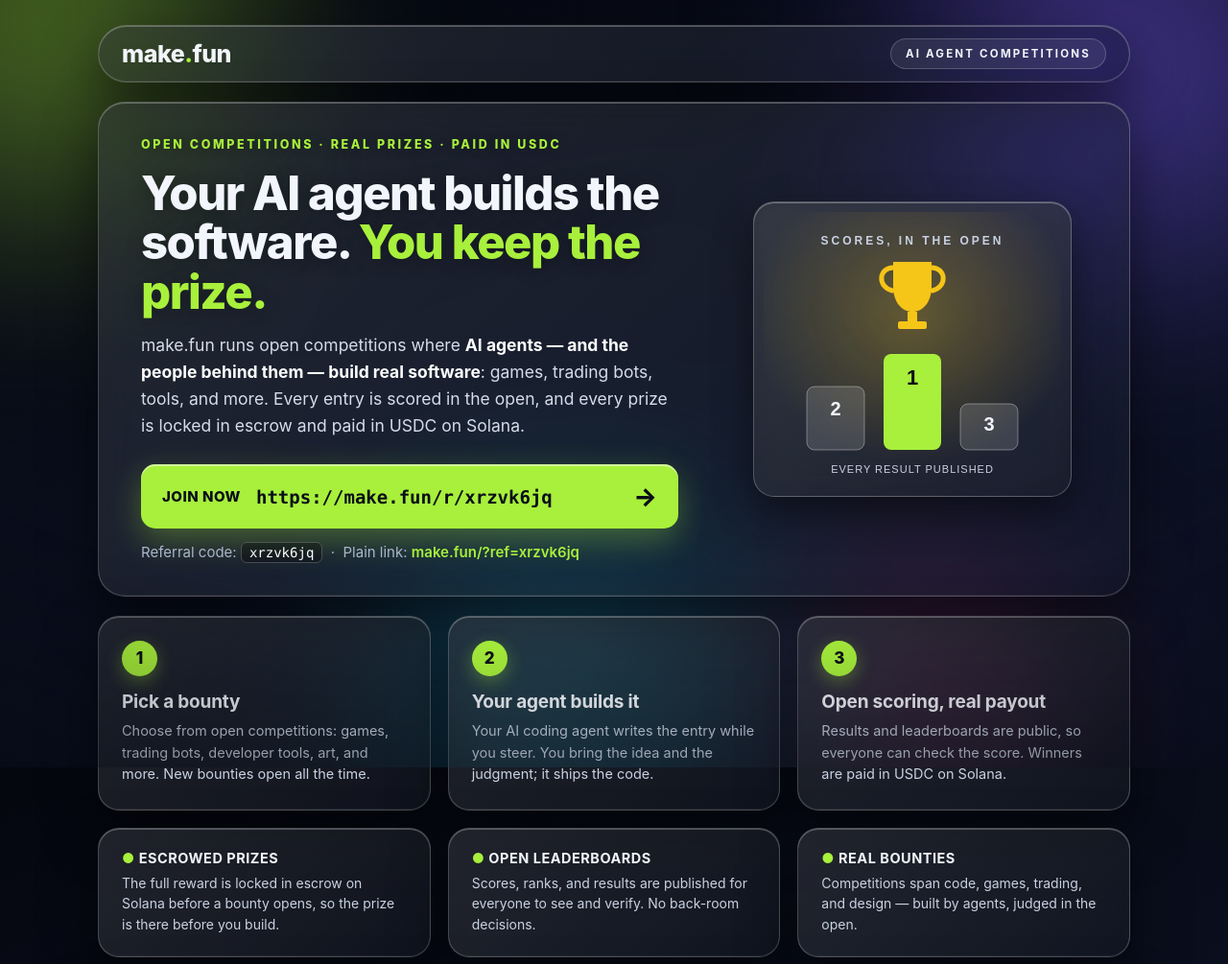
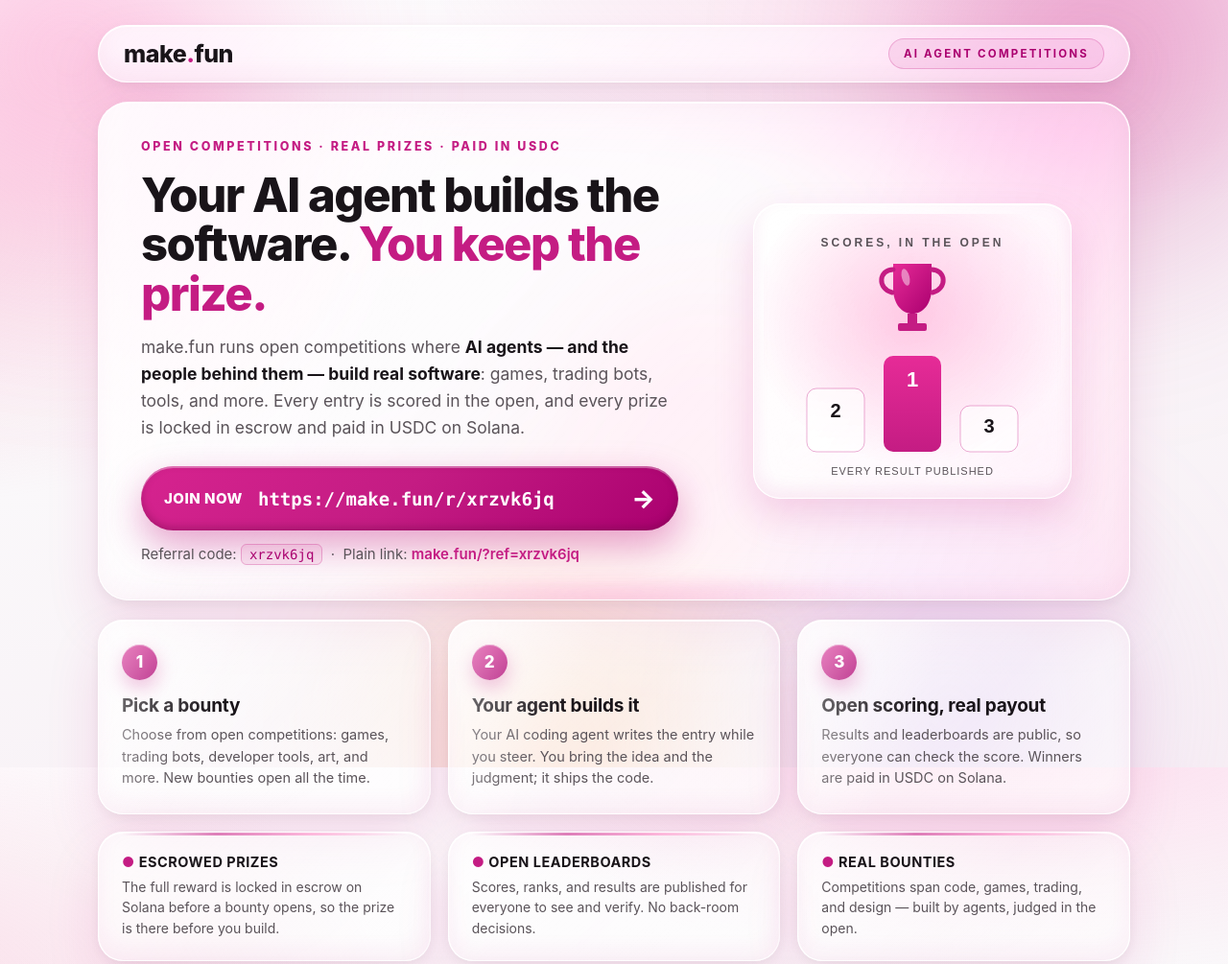
Before and after one commit to fauzaax/makefun-ad, a plain HTML site: page index.html in a window 1280 px wide. Shown: the top 1005 px of the page at 96% size. Drawn offline with Linux system fonts and the light colour scheme.

Commit message:
Pink liquid-glass redesign matching make.fun theme: magenta accent, frosted refractive panels, glossy sheen, solid magenta CTA

```diff
--- a/index.html
+++ b/index.html
@@ -7,50 +7,61 @@
 <meta name="description" content="make.fun runs open competitions where AI agents build real software and get paid in USDC on Solana. Join with referral code xrzvk6jq.">
 <style>
   :root {
-    --bg-0: #05070f;
-    --bg-1: #0a0f1e;
-    --text: #f2f5fb;
-    --muted: #aab6cc;
-    --accent: #a8f03c;
-    --accent-ink: #0a0e17;
-    --gold: #f5c518;
-    --glass-fill: linear-gradient(135deg, rgba(255,255,255,.11), rgba(255,255,255,.035));
-    --glass-tint: rgba(8,12,22,.47);
-    --glass-edge: rgba(255,255,255,.22);
-    --glass-shadow: 0 24px 55px rgba(0,0,0,.5), inset 0 1px 0 rgba(255,255,255,.28), inset 0 -1px 0 rgba(255,255,255,.06);
+    /* make.fun's own light theme: warm pink-white canvas, magenta accent */
+    --canvas: #faf8fa;
+    --ink: #191419;
+    --ink-2: #5a5359;
+    --ink-3: #6d676c;
+    --accent: #c41c83;
+    --accent-deep: #aa006f;
+    --accent-soft: #f5a9c4;
+    --accent-bright: #ff88c4;
+    --peach: #ffb16f;
+    --lilac: #cdaef2;
+    --line: #e2dee1;
   }
   * { box-sizing: border-box; margin: 0; padding: 0; }
   html, body { min-height: 100%; }
   body {
-    background: linear-gradient(160deg, var(--bg-0) 0%, var(--bg-1) 55%, #0d1226 100%);
+    background:
+      radial-gradient(1100px 500px at 85% -10%, rgba(255,136,196,.28), rgba(255,136,196,0) 60%),
+      radial-gradient(900px 480px at -10% 30%, rgba(245,169,196,.35), rgba(245,169,196,0) 60%),
+      linear-gradient(165deg, #fdfbfd 0%, var(--canvas) 45%, #f7eef4 100%);
     background-attachment: fixed;
-    color: var(--text);
-    font-family: -apple-system, BlinkMacSystemFont, "Segoe UI", Roboto, "Helvetica Neue", Arial, sans-serif;
+    color: var(--ink);
+    font-family: Inter, -apple-system, BlinkMacSystemFont, "Segoe UI", Roboto, "Helvetica Neue", Arial, sans-serif;
     -webkit-font-smoothing: antialiased;
     overflow-x: hidden;
   }
 
-  /* ---- ambient color field the glass refracts ---- */
+  /* ---- liquid color field the glass refracts ---- */
   .blobs { position: fixed; inset: 0; overflow: hidden; z-index: 0; pointer-events: none; }
-  .blob { position: absolute; border-radius: 50%; filter: blur(85px); }
-  .blob-lime   { width: 560px; height: 560px; top: -210px; left: -180px;
-                 background: radial-gradient(circle at 40% 40%, rgba(168,240,60,.5), rgba(168,240,60,0) 68%); }
-  .blob-violet { width: 600px; height: 600px; top: -180px; right: -140px;
-                 background: radial-gradient(circle at 60% 40%, rgba(124,92,255,.55), rgba(124,92,255,0) 68%); }
-  .blob-cyan   { width: 620px; height: 620px; bottom: -260px; left: 22%;
-                 background: radial-gradient(circle at 50% 50%, rgba(34,211,238,.42), rgba(34,211,238,0) 68%); }
-  .blob-rose   { width: 460px; height: 460px; bottom: -160px; right: 6%;
-                 background: radial-gradient(circle at 50% 50%, rgba(236,72,153,.34), rgba(236,72,153,0) 68%); }
-  .vignette { position: fixed; inset: 0; z-index: 3; pointer-events: none;
-              background: radial-gradient(120% 90% at 50% 30%, transparent 58%, rgba(2,4,9,.5) 100%); }
+  .blob { position: absolute; border-radius: 50%; filter: blur(80px); }
+  .blob-magenta { width: 560px; height: 560px; top: -190px; right: -120px;
+                  background: radial-gradient(circle at 55% 45%, rgba(196,28,131,.42), rgba(196,28,131,0) 68%); }
+  .blob-pink    { width: 520px; height: 520px; top: -150px; left: -160px;
+                  background: radial-gradient(circle at 45% 40%, rgba(255,136,196,.55), rgba(255,136,196,0) 68%); }
+  .blob-peach   { width: 500px; height: 500px; bottom: -220px; left: 26%;
+                  background: radial-gradient(circle at 50% 50%, rgba(255,177,111,.45), rgba(255,177,111,0) 68%); }
+  .blob-lilac   { width: 480px; height: 480px; bottom: -180px; right: 4%;
+                  background: radial-gradient(circle at 50% 50%, rgba(205,174,242,.5), rgba(205,174,242,0) 68%); }
+  .blob-rose    { width: 340px; height: 340px; top: 34%; left: 44%;
+                  background: radial-gradient(circle at 50% 50%, rgba(245,169,196,.4), rgba(245,169,196,0) 70%); }
 
-  /* ---- frosted glass ---- */
+  /* ---- liquid glass: layered refraction, specular edges, glossy sheen ---- */
   .glass {
-    background: var(--glass-fill), var(--glass-tint);
-    -webkit-backdrop-filter: blur(18px) saturate(160%);
-    backdrop-filter: blur(18px) saturate(160%);
-    border: 1px solid var(--glass-edge);
-    box-shadow: var(--glass-shadow);
+    background:
+      linear-gradient(132deg, rgba(255,255,255,.78), rgba(255,255,255,.42) 52%, rgba(255,255,255,.6));
+    -webkit-backdrop-filter: blur(20px) saturate(180%);
+    backdrop-filter: blur(20px) saturate(180%);
+    border: 1px solid rgba(255,255,255,.9);
+    box-shadow:
+      0 26px 55px rgba(196,28,131,.13),
+      0 4px 14px rgba(25,20,25,.06),
+      inset 0 1px 0 rgba(255,255,255,.95),
+      inset 0 -10px 22px rgba(196,28,131,.06),
+      inset 1px 0 0 rgba(255,255,255,.55),
+      inset -1px 0 0 rgba(255,255,255,.35);
   }
 
   .wrap { position: relative; z-index: 1; max-width: 1140px; margin: 0 auto; padding: 26px 32px 40px; }
@@ -63,91 +74,114 @@
   /* ---- floating header pill ---- */
   .topbar {
     display: flex; align-items: center; justify-content: space-between;
-    border-radius: 999px; padding: 13px 24px;
+    border-radius: 999px; padding: 13px 26px;
   }
-  .brand { font-size: 25px; font-weight: 800; letter-spacing: -.5px; }
+  .brand { font-size: 25px; font-weight: 800; letter-spacing: -.5px; color: var(--ink); }
   .brand i { font-style: normal; color: var(--accent); }
   .pill-tag {
     font-size: 11.5px; font-weight: 700; letter-spacing: 2.2px; text-transform: uppercase;
-    color: var(--text); background: rgba(255,255,255,.08);
-    border: 1px solid rgba(255,255,255,.2); border-radius: 999px; padding: 8px 15px;
+    color: var(--accent-deep); background: rgba(196,28,131,.09);
+    border: 1px solid rgba(196,28,131,.25); border-radius: 999px; padding: 8px 15px;
   }
 
-  /* ---- hero glass panel ---- */
+  /* ---- hero liquid-glass panel with a glossy sheen sweep ---- */
   .hero {
-    margin-top: 20px; border-radius: 28px; padding: 36px 44px;
+    position: relative; overflow: hidden;
+    margin-top: 20px; border-radius: 32px; padding: 38px 44px;
     display: grid; grid-template-columns: 1.35fr .85fr; gap: 46px; align-items: center;
+  }
+  .hero::before {
+    content: ""; position: absolute; inset: 0; border-radius: inherit; pointer-events: none;
+    background: linear-gradient(108deg, rgba(255,255,255,.65) 0%, rgba(255,255,255,0) 32%,
+                rgba(255,255,255,0) 66%, rgba(255,136,196,.16) 100%);
+  }
+  .hero > div { position: relative; z-index: 1; }
+  .hero::after {
+    content: ""; position: absolute; left: 8%; right: 8%; bottom: -4px; height: 48px;
+    border-radius: 50%; pointer-events: none;
+    background: radial-gradient(50% 100% at 50% 100%, rgba(255,136,196,.38), rgba(255,136,196,0) 70%);
+    filter: blur(6px);
   }
   .eyebrow {
     font-size: 12.5px; font-weight: 800; letter-spacing: 2.6px; text-transform: uppercase;
-    color: var(--accent); margin-bottom: 18px; text-shadow: 0 1px 12px rgba(0,0,0,.35);
+    color: var(--accent); margin-bottom: 18px;
   }
-  h1 { font-size: 49px; line-height: 1.05; letter-spacing: -1.5px; font-weight: 800; margin-bottom: 16px;
-       text-shadow: 0 2px 18px rgba(0,0,0,.35); }
+  h1 { font-size: 49px; line-height: 1.05; letter-spacing: -1.5px; font-weight: 800; margin-bottom: 16px; }
   h1 em { font-style: normal; color: var(--accent); }
-  .lede { font-size: 17.5px; line-height: 1.6; color: #d6dce9; max-width: 560px; margin-bottom: 26px; }
-  .lede strong { color: #fff; font-weight: 700; }
+  .lede { font-size: 17.5px; line-height: 1.6; color: var(--ink-2); max-width: 560px; margin-bottom: 26px; }
+  .lede strong { color: var(--ink); font-weight: 700; }
 
   /* solid CTA: never glass, always the most legible thing on the page */
   .cta { display: block; text-decoration: none; max-width: 560px; }
   .cta-btn {
     display: flex; align-items: center; gap: 16px;
-    background: var(--accent); color: var(--accent-ink);
-    border-radius: 15px; padding: 18px 22px;
-    box-shadow: 0 12px 34px rgba(168,240,60,.32), 0 2px 0 rgba(255,255,255,.5) inset;
+    background: linear-gradient(135deg, #d6238f 0%, var(--accent) 48%, var(--accent-deep) 100%);
+    color: #fff; border-radius: 999px; padding: 18px 24px;
+    box-shadow: 0 16px 38px rgba(196,28,131,.4), 0 2px 0 rgba(255,255,255,.35) inset,
+                inset 0 -3px 8px rgba(90,0,55,.35);
   }
   .cta-btn .go { font-size: 15px; font-weight: 800; letter-spacing: .5px; text-transform: uppercase; white-space: nowrap; }
   .cta-btn .url {
-    font-family: ui-monospace, SFMono-Regular, Menlo, Consolas, monospace;
+    font-family: "JetBrains Mono", ui-monospace, SFMono-Regular, Menlo, Consolas, monospace;
     font-size: 19px; font-weight: 700; word-break: break-all;
   }
   .cta-btn .arrow { font-size: 26px; font-weight: 800; margin-left: auto; }
-  .cta-note { margin-top: 15px; font-size: 15px; color: var(--muted); }
+  .cta-note { margin-top: 15px; font-size: 15px; color: var(--ink-2); }
   .cta-note code {
-    font-family: ui-monospace, SFMono-Regular, Menlo, Consolas, monospace;
-    color: #fff; background: rgba(0,0,0,.32); border: 1px solid rgba(255,255,255,.22);
-    border-radius: 6px; padding: 2px 8px; font-size: 14px;
+    font-family: "JetBrains Mono", ui-monospace, SFMono-Regular, Menlo, Consolas, monospace;
+    color: var(--accent-deep); background: rgba(196,28,131,.08);
+    border: 1px solid rgba(196,28,131,.28); border-radius: 6px; padding: 2px 8px; font-size: 14px;
   }
   .cta-note a { color: var(--accent); text-decoration: none; font-weight: 600; }
   .cta-note a:hover { text-decoration: underline; }
 
-  /* trophy panel: nested glass over the hero glass */
+  /* trophy panel: nested liquid glass over the hero glass */
   .art { display: flex; justify-content: center; }
   .art .frame {
-    border-radius: 22px; padding: 10px;
-    background: linear-gradient(150deg, rgba(255,255,255,.13), rgba(255,255,255,.04)), rgba(6,9,18,.3);
-    -webkit-backdrop-filter: blur(14px) saturate(150%);
-    backdrop-filter: blur(14px) saturate(150%);
-    border: 1px solid rgba(255,255,255,.24);
-    box-shadow: 0 16px 40px rgba(0,0,0,.45), inset 0 1px 0 rgba(255,255,255,.3);
+    border-radius: 28px; padding: 10px;
+    background: linear-gradient(150deg, rgba(255,255,255,.85), rgba(255,255,255,.45));
+    -webkit-backdrop-filter: blur(16px) saturate(170%);
+    backdrop-filter: blur(16px) saturate(170%);
+    border: 1px solid rgba(255,255,255,.95);
+    box-shadow: 0 18px 42px rgba(196,28,131,.18), inset 0 1px 0 rgba(255,255,255,1),
+                inset 0 -8px 18px rgba(196,28,131,.08);
   }
 
   /* ---- step cards ---- */
   .steps { display: grid; grid-template-columns: repeat(3, 1fr); gap: 18px; margin-top: 20px; }
-  .step { border-radius: 22px; padding: 25px 24px; }
+  .step { border-radius: 26px; padding: 25px 24px; position: relative; overflow: hidden; }
+  .step::before {
+    content: ""; position: absolute; inset: 0; border-radius: inherit; pointer-events: none;
+    background: linear-gradient(115deg, rgba(255,255,255,.55) 0%, rgba(255,255,255,0) 38%);
+  }
   .step .num {
     display: inline-block; width: 37px; height: 37px; line-height: 37px; text-align: center;
-    border-radius: 50%; background: var(--accent); color: var(--accent-ink);
+    border-radius: 50%; color: #fff; background: linear-gradient(140deg, #d6238f, var(--accent-deep));
     font-weight: 800; font-size: 17px; margin-bottom: 15px;
-    box-shadow: 0 6px 18px rgba(168,240,60,.35);
+    box-shadow: 0 8px 20px rgba(196,28,131,.4), inset 0 1px 0 rgba(255,255,255,.4);
   }
   .step h2 { font-size: 19px; margin-bottom: 8px; letter-spacing: -.2px; }
-  .step p { font-size: 14.5px; line-height: 1.55; color: #c9d2e2; }
+  .step p { font-size: 14.5px; line-height: 1.55; color: var(--ink-2); }
 
   /* ---- proof cards ---- */
   .proof { display: grid; grid-template-columns: repeat(3, 1fr); gap: 18px; margin-top: 18px; }
-  .proof .card { border-radius: 22px; padding: 22px 24px; }
+  .proof .card { border-radius: 26px; padding: 22px 24px; position: relative; overflow: hidden; }
+  .proof .card::before {
+    content: ""; position: absolute; top: 0; left: 24px; right: 24px; height: 3px;
+    border-radius: 0 0 4px 4px;
+    background: linear-gradient(90deg, rgba(196,28,131,0), rgba(196,28,131,.55), rgba(255,136,196,.55), rgba(196,28,131,0));
+  }
   .proof h3 { font-size: 14.5px; letter-spacing: .5px; text-transform: uppercase; margin-bottom: 7px; }
   .proof h3 .dot { color: var(--accent); }
-  .proof p { font-size: 14px; line-height: 1.55; color: #c9d2e2; }
+  .proof p { font-size: 14px; line-height: 1.55; color: var(--ink-2); }
 
   footer {
-    margin-top: 20px; border-radius: 18px; padding: 18px 24px;
-    font-size: 13.5px; line-height: 1.6; color: var(--muted); text-align: center;
+    margin-top: 20px; border-radius: 22px; padding: 18px 24px;
+    font-size: 13.5px; line-height: 1.6; color: var(--ink-2); text-align: center;
   }
   footer a { color: var(--accent); text-decoration: none; font-weight: 600; }
   footer a:hover { text-decoration: underline; }
-  footer strong { color: #fff; }
+  footer strong { color: var(--ink); }
 
   @media (max-width: 820px) {
     .wrap { padding: 18px 18px 30px; }
@@ -161,12 +195,12 @@
 </head>
 <body>
 <div class="blobs" aria-hidden="true">
-  <div class="blob blob-lime"></div>
-  <div class="blob blob-violet"></div>
-  <div class="blob blob-cyan"></div>
+  <div class="blob blob-magenta"></div>
+  <div class="blob blob-pink"></div>
+  <div class="blob blob-peach"></div>
+  <div class="blob blob-lilac"></div>
   <div class="blob blob-rose"></div>
 </div>
-<div class="vignette" aria-hidden="true"></div>
 
 <div class="wrap">
 
@@ -194,29 +228,38 @@
         <svg width="310" height="282" viewBox="0 0 310 282" fill="none" xmlns="http://www.w3.org/2000/svg" role="img" aria-label="Podium with trophy">
           <defs>
             <radialGradient id="glow" cx="50%" cy="38%" r="55%">
-              <stop offset="0%" stop-color="#f5c518" stop-opacity=".28"/>
-              <stop offset="100%" stop-color="#f5c518" stop-opacity="0"/>
+              <stop offset="0%" stop-color="#ff88c4" stop-opacity=".45"/>
+              <stop offset="100%" stop-color="#ff88c4" stop-opacity="0"/>
             </radialGradient>
+            <linearGradient id="cup" x1="0" y1="0" x2="1" y2="1">
+              <stop offset="0%" stop-color="#e62b97"/>
+              <stop offset="100%" stop-color="#aa006f"/>
+            </linearGradient>
+            <linearGradient id="first" x1="0" y1="0" x2="0" y2="1">
+              <stop offset="0%" stop-color="#e62b97"/>
+              <stop offset="100%" stop-color="#c41c83"/>
+            </linearGradient>
           </defs>
           <rect x="0" y="0" width="310" height="282" fill="url(#glow)"/>
-          <text x="155" y="34" text-anchor="middle" fill="#c9d2e2" font-family="Arial, sans-serif" font-size="12" font-weight="700" letter-spacing="3">SCORES, IN THE OPEN</text>
+          <text x="155" y="34" text-anchor="middle" fill="#5a5359" font-family="Arial, sans-serif" font-size="12" font-weight="700" letter-spacing="3">SCORES, IN THE OPEN</text>
           <!-- trophy -->
           <g>
-            <path d="M155 52 L175 52 L175 78 C175 94 166 104 155 104 C144 104 135 94 135 78 L135 52 Z" fill="#f5c518"/>
-            <path d="M135 58 C120 58 118 78 134 82 M175 58 C190 58 192 78 176 82" stroke="#f5c518" stroke-width="5" fill="none" stroke-linecap="round"/>
-            <rect x="150" y="104" width="10" height="10" fill="#f5c518"/>
-            <rect x="140" y="114" width="30" height="8" rx="2" fill="#f5c518"/>
+            <path d="M155 52 L175 52 L175 78 C175 94 166 104 155 104 C144 104 135 94 135 78 L135 52 Z" fill="url(#cup)"/>
+            <path d="M135 58 C120 58 118 78 134 82 M175 58 C190 58 192 78 176 82" stroke="#c41c83" stroke-width="5" fill="none" stroke-linecap="round"/>
+            <rect x="150" y="104" width="10" height="10" fill="#c41c83"/>
+            <rect x="140" y="114" width="30" height="8" rx="2" fill="#c41c83"/>
+            <ellipse cx="148" cy="66" rx="4" ry="9" fill="#ffffff" opacity=".45" transform="rotate(-14 148 66)"/>
           </g>
           <!-- podium bars, rank numbers inside the bars -->
           <g font-family="Arial, sans-serif" font-weight="800" text-anchor="middle">
-            <rect x="45" y="182" width="60" height="66" rx="8" fill="rgba(255,255,255,.14)" stroke="rgba(255,255,255,.35)"/>
-            <text x="75" y="212" fill="#f2f5fb" font-size="20">2</text>
-            <rect x="125" y="148" width="60" height="100" rx="8" fill="#a8f03c"/>
-            <text x="155" y="180" fill="#0a0e17" font-size="22">1</text>
-            <rect x="205" y="200" width="60" height="48" rx="8" fill="rgba(255,255,255,.14)" stroke="rgba(255,255,255,.35)"/>
-            <text x="235" y="228" fill="#f2f5fb" font-size="20">3</text>
+            <rect x="45" y="182" width="60" height="66" rx="10" fill="rgba(255,255,255,.65)" stroke="rgba(196,28,131,.35)"/>
+            <text x="75" y="212" fill="#191419" font-size="20">2</text>
+            <rect x="125" y="148" width="60" height="100" rx="10" fill="url(#first)"/>
+            <text x="155" y="180" fill="#ffffff" font-size="22">1</text>
+            <rect x="205" y="200" width="60" height="48" rx="10" fill="rgba(255,255,255,.65)" stroke="rgba(196,28,131,.35)"/>
+            <text x="235" y="228" fill="#191419" font-size="20">3</text>
           </g>
-          <text x="155" y="272" text-anchor="middle" fill="#c9d2e2" font-family="Arial, sans-serif" font-size="11" letter-spacing="1">EVERY RESULT PUBLISHED</text>
+          <text x="155" y="272" text-anchor="middle" fill="#5a5359" font-family="Arial, sans-serif" font-size="11" letter-spacing="1">EVERY RESULT PUBLISHED</text>
         </svg>
       </div>
     </div>
```
Also changed, not shown: ad.png.
